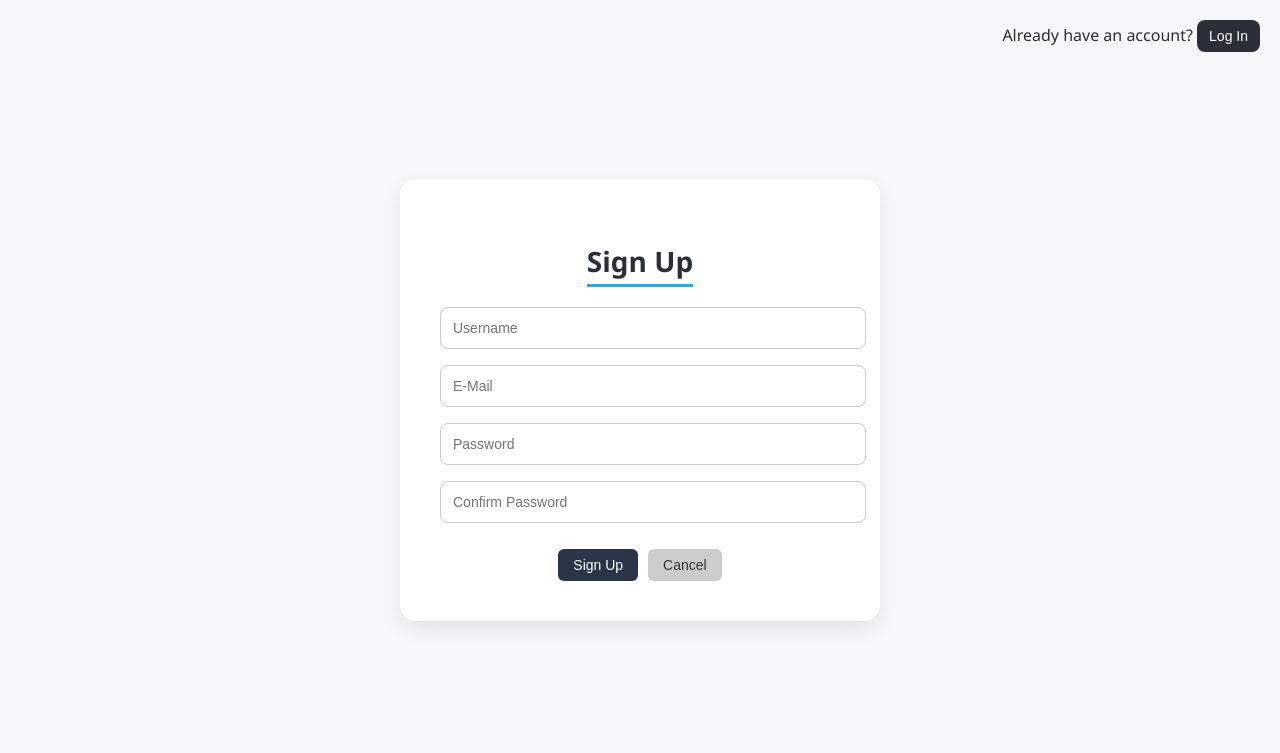
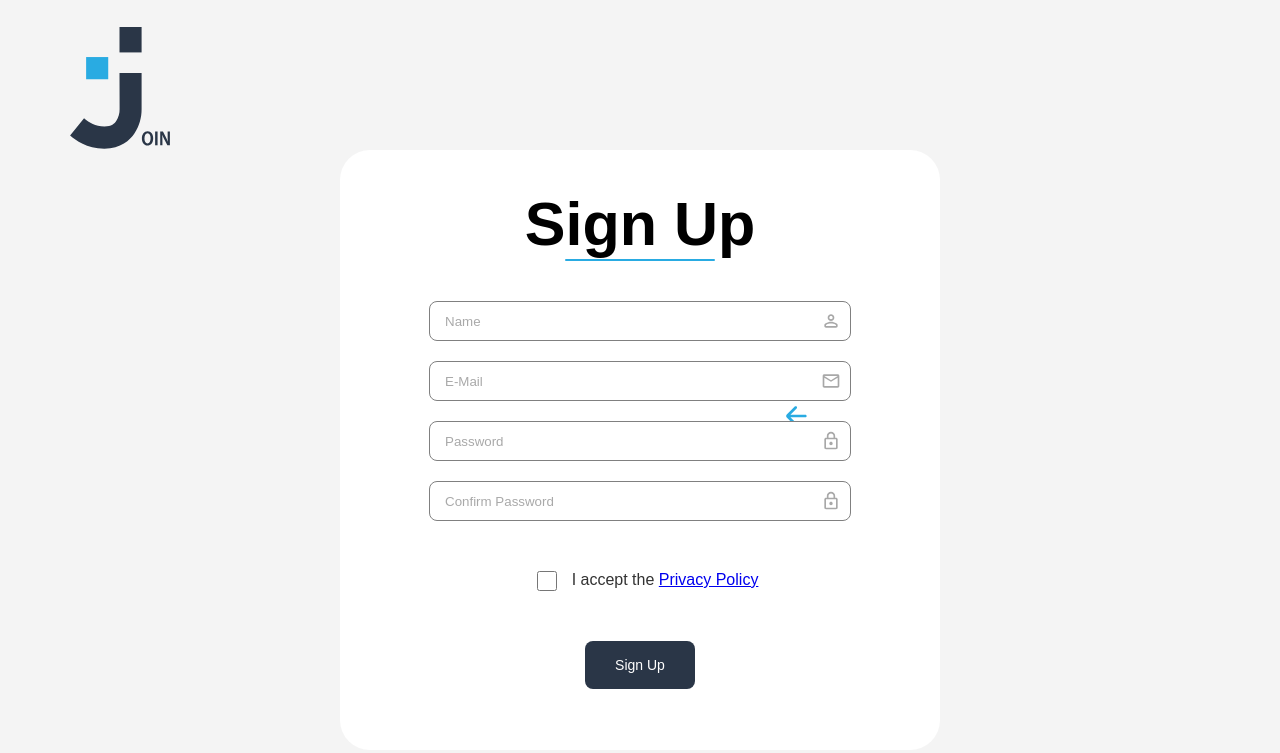
Before and after one commit to erikgor00/Join-App, a website: page signup.html in a window 1280 px wide. Drawn offline with Linux system fonts and the light colour scheme.

Commit message:
merge signup

```diff
--- a/signup.html
+++ b/signup.html
@@ -1,34 +1,81 @@
 <!DOCTYPE html>
 <html lang="en">
+
 <head>
     <meta charset="UTF-8">
     <meta name="viewport" content="width=device-width, initial-scale=1.0">
     <title>Join - Sign Up</title>
     <link rel="stylesheet" href="style.css">
+    <link rel="stylesheet" href="./styles/signup.css">
+
+
+    <script src="script.js"></script>
+    <script src="./js/login.js"></script>
     <script src="./scripts/signup.js"></script>
+
 </head>
+
 <body>
 
-    <div class="top-right-link">
-        <span>Already have an account?</span>
-        <button class="btn btn-primary" onclick="window.location.href='login.html'">Log In</button>
-    </div>
+    <header class="header">
+        <div class="header-left">
+            <img src="./assets/img/Join Logo.svg" alt="Join Logo">
+        </div>
+    </header>
+
+
+
 
     <main>
-        <div class="login-container">
-            <h2>Sign Up</h2>
-            <form onsubmit="handleSignUp(event)">
-                <input type="text" id="username" placeholder="Username" required>
-                <input type="email" id="email" placeholder="E-Mail" required>
-                <input type="password" id="password" placeholder="Password" required>
-                <input type="password" id="confirmPassword" placeholder="Confirm Password" required>
-                <div style="display:flex; gap:10px; justify-content:center; margin-top: 10px;">
-                    <button type="submit" class="btn btn-primary">Sign Up</button>
-                    <button type="button" class="btn btn-secondary" onclick="window.location.href='login.html'">Cancel</button>
+        <div class="content">
+            <div class="login">
+                <div class="signup-header">
+                    <img src="./assets/img/arrow-left-line.svg" alt="Back to login" class="back-to-login">
+                    <h1 class="sign-up-title">Sign Up</h1>
                 </div>
-            </form>
+                <div class="login-separater"></div>
+
+                <form class="login-input" onsubmit="handleSignUp(event)">
+                    <div class="input-field">
+                        <input class="input-focus" type="text" id="signupName" placeholder="Name" required>
+                        <img src="./assets/icons/person.svg">
+                    </div>
+
+                    <div class="input-field">
+                        <input class="input-focus" type="email" name="" id="signupEmail" placeholder="E-Mail" required>
+                        <img src="./assets/icons/mail.svg">
+                    </div>
+
+                    <div class="input-field">
+                        <input class="input-focus" type="password" name="" id="registerPassword" placeholder="Password"
+                            required>
+                        <img src="./assets/icons/lock.svg">
+                    </div>
+
+                    <div class="input-field">
+                        <input class="input-focus" type="password" name="" id="registerPasswordConfirm"
+                            placeholder="Confirm Password" required>
+                        <img src="./assets/icons/lock.svg">
+                    </div>
+
+                    <div class="accept-privacy-policy">
+                        <input type="checkbox">
+                        <div>I accept the <a href="###">Privacy Policy</a></div>
+                    </div>
+
+
+                    <div class="login-buttons">
+                        <button type="submit" class="btn btn-primary btn-login">Sign Up</button>
+                    </div>
+                </form>
+
+            </div>
         </div>
+        <div id="msgBox"></div>
+
+
     </main>
 
 </body>
+
 </html>
--- a/style.css
+++ b/style.css
@@ -10,7 +10,7 @@ header {
   display: flex;
   align-items: center;
   padding: 20px;
-  background-color: #2b2f3a;
+  /* background-color: #2b2f3a; */
   color: white;
 }
 
@@ -23,7 +23,6 @@ main {
   display: flex;
   justify-content: center;
   align-items: center;
-  height: 100vh;
 }
 
 .login-container {
--- a/styles/signup.css
+++ b/styles/signup.css
@@ -15,7 +15,6 @@ body {
     height: 150px;
     display: flex;
     justify-content: space-between;
-    margin-bottom: 100px;
 }
 
 .header-left img {
@@ -52,7 +51,13 @@ body {
     height: 500px;
     display: flex;
     justify-content: center;
-    align-items: center;
+}
+
+.sign-up-title {
+    font-size: 61px;
+    font-weight: 700;
+    font-style: bold;
+    color: black;
 }
 
 .btn-login {
```
Also changed, not shown: signup_kopie.html (+1 -1 lines).
